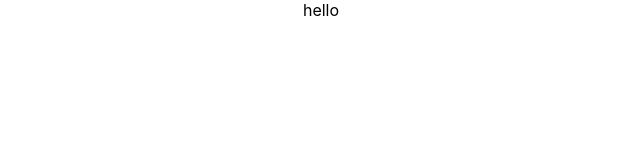
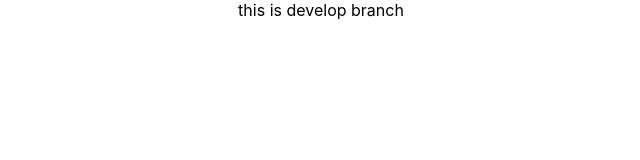
Before and after one commit to hyejjun/git-test, a React (Create React App) app: page / in a window 1280 px wide. Shown: the top 160 px of the page, without its empty margins (319-959 px from the left). Built offline with nearby package versions, Linux system fonts and the light colour scheme.

Commit message:
Add : develop first commit

```diff
--- a/src/App.js
+++ b/src/App.js
@@ -3,7 +3,7 @@ import './App.css';
 function App() {
   return (
     <div className="App">
-      hello
+      this is develop branch
     </div>
   );
 }
```
